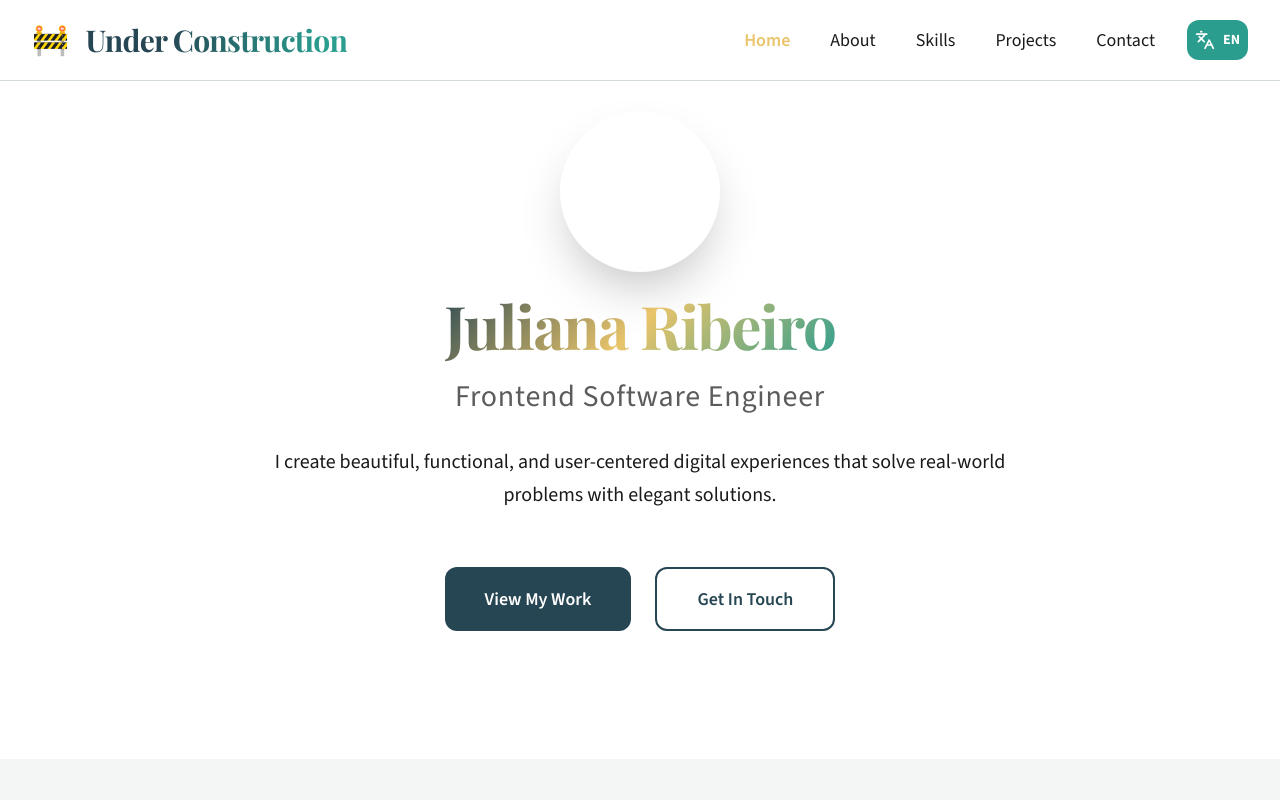
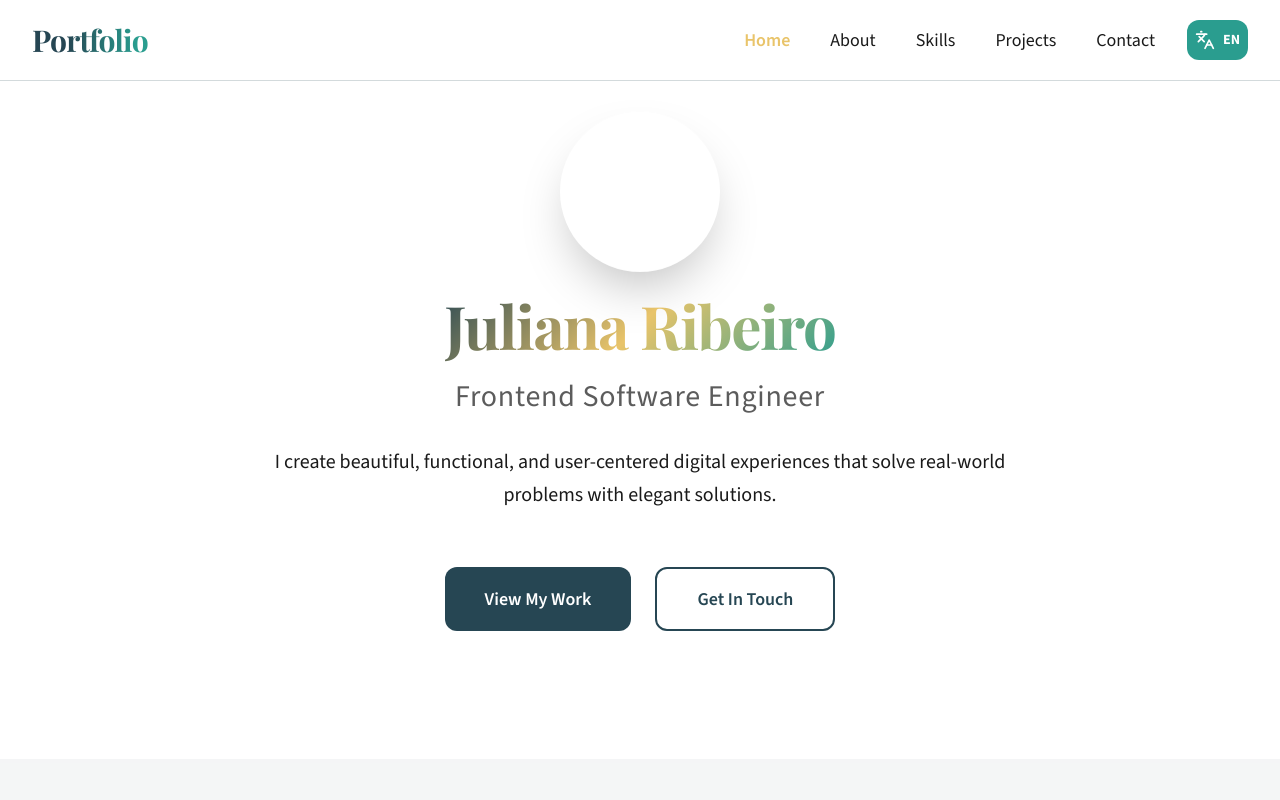
Before and after one commit to yuliaribeiro/portfolio, a React (Vite) app: page / in a window 1280 px wide. Shown: the top 800 px of the page. Built offline with nearby package versions, Linux system fonts and the light colour scheme.

Commit message:
feat: remove under construction flag and fix test

```diff
--- a/src/components/navbar/Navbar.tsx
+++ b/src/components/navbar/Navbar.tsx
@@ -86,10 +86,9 @@ export const Navbar = React.forwardRef<HTMLElement, NavbarProps>(
         <div className="flex h-20 items-center justify-between">
           {/* Logo Section */}
           <div className="flex items-center">
-            <span className="mr-2 text-2xl md:mr-4 md:text-3xl">🚧</span>
             {logo || (
               <h2 className="font-family-playfair text-gradient-primary text-2xl font-bold tracking-tight md:text-3xl">
-                Under Construction
+                Portfolio
               </h2>
             )}
           </div>
```
Also changed, not shown: 1 other file (tests, documents, lock files or other folders).
